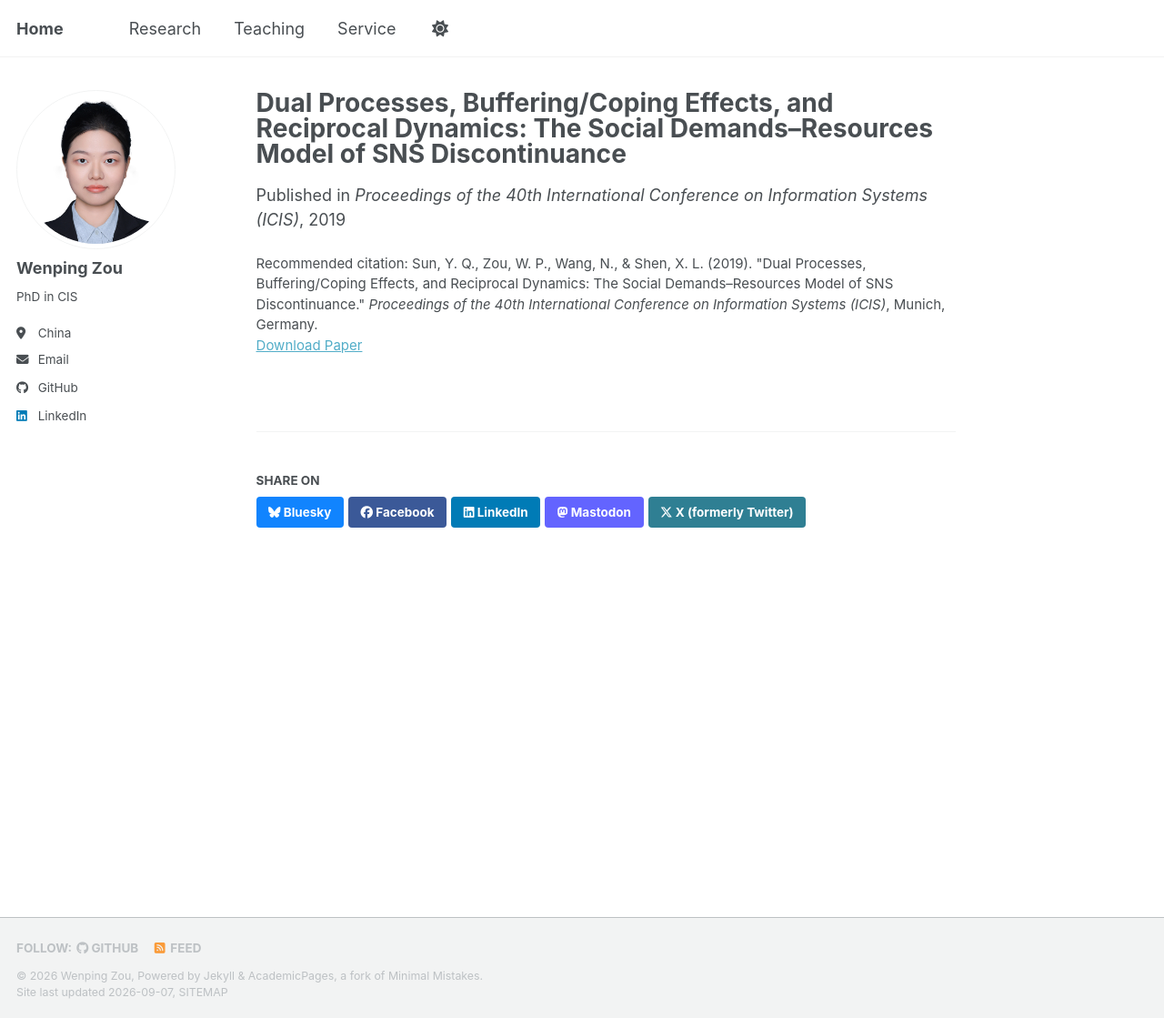
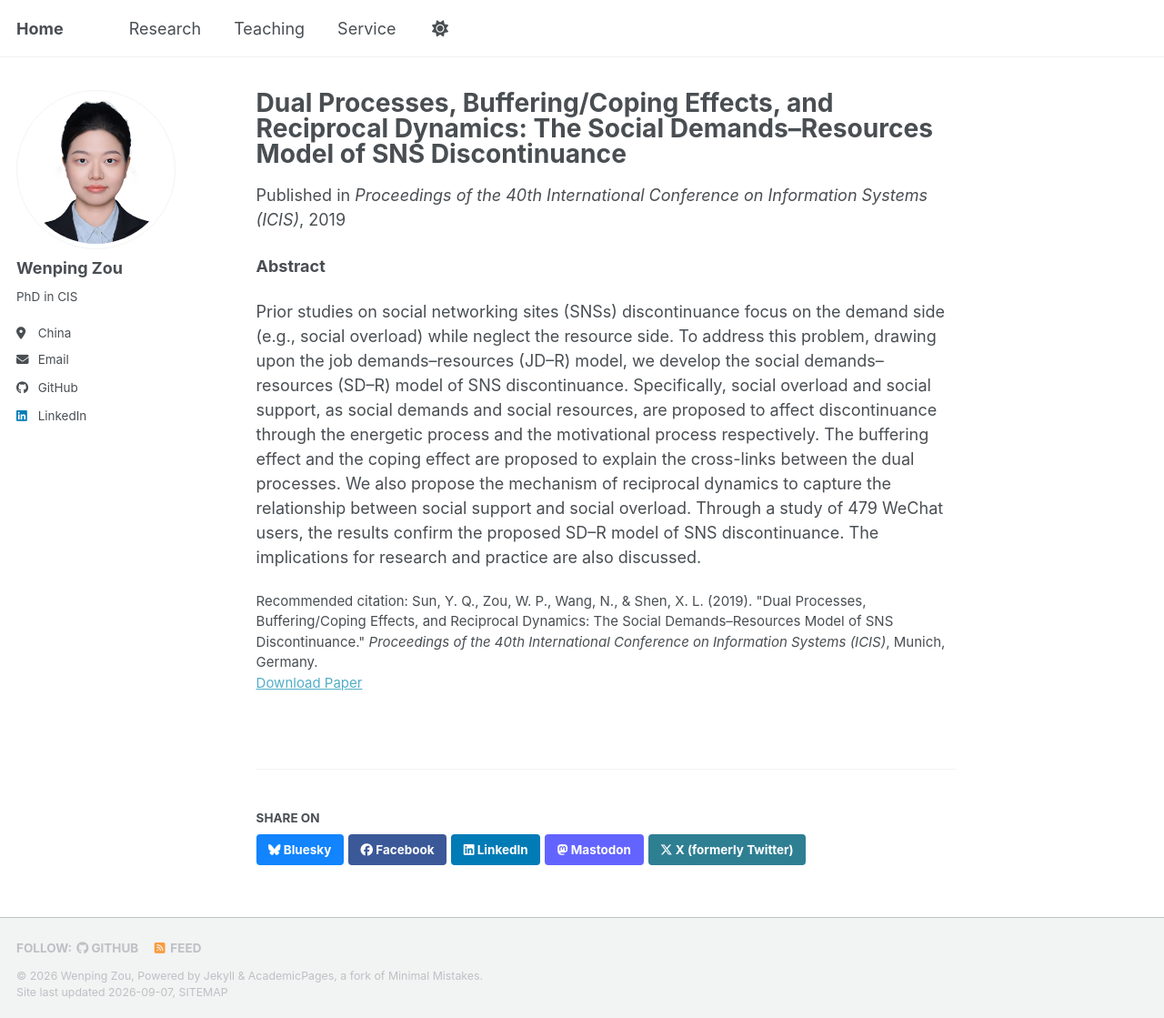
Before and after one commit to wenping-zou/wenping-zou.github.io, a Jekyll site: the page built from _publications/2019-icis.md, in a window 1280 px wide and 1119 px high. Shown: the whole window at 91% size. Built offline with Jekyll 4.4.1, drawn with Linux system fonts in a browser that asks for light colours; a style sheet for code colours, icons or effects is not loaded.

Commit message:
Update 2019-icis.md

```diff
--- a/_publications/2019-icis.md
+++ b/_publications/2019-icis.md
@@ -8,3 +8,7 @@ venue: 'Proceedings of the 40th International Conference on Information Systems
 paperurl: 'https://aisel.aisnet.org/icis2019/behavior_is/behavior_is/12/'
 citation: 'Sun, Y. Q., Zou, W. P., Wang, N., & Shen, X. L. (2019). &quot;Dual Processes, Buffering/Coping Effects, and Reciprocal Dynamics: The Social Demands–Resources Model of SNS Discontinuance.&quot; <i>Proceedings of the 40th International Conference on Information Systems (ICIS)</i>, Munich, Germany.'
 ---
+
+**Abstract**
+
+Prior studies on social networking sites (SNSs) discontinuance focus on the demand side (e.g., social overload) while neglect the resource side. To address this problem, drawing upon the job demands–resources (JD–R) model, we develop the social demands–resources (SD–R) model of SNS discontinuance. Specifically, social overload and social support, as social demands and social resources, are proposed to affect discontinuance through the energetic process and the motivational process respectively. The buffering effect and the coping effect are proposed to explain the cross-links between the dual processes. We also propose the mechanism of reciprocal dynamics to capture the relationship between social support and social overload. Through a study of 479 WeChat users, the results confirm the proposed SD–R model of SNS discontinuance. The implications for research and practice are also discussed.
```
